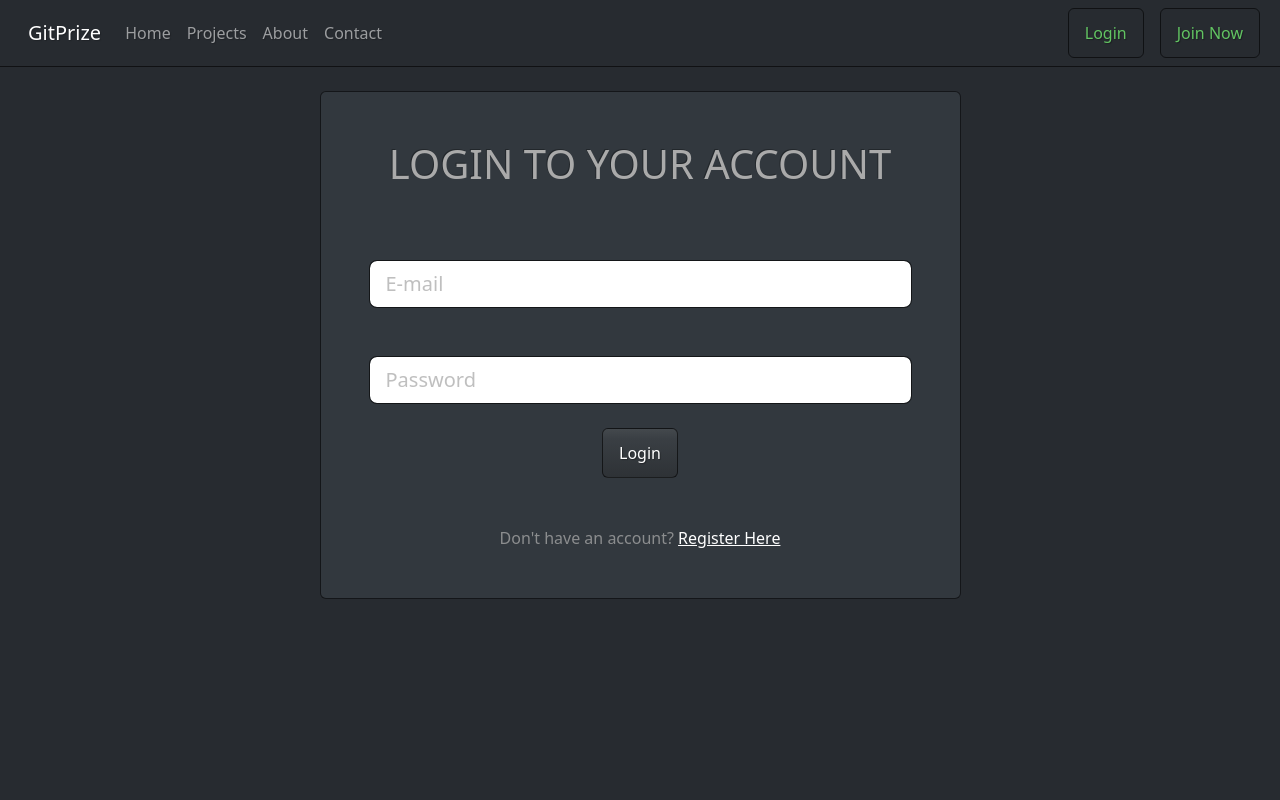
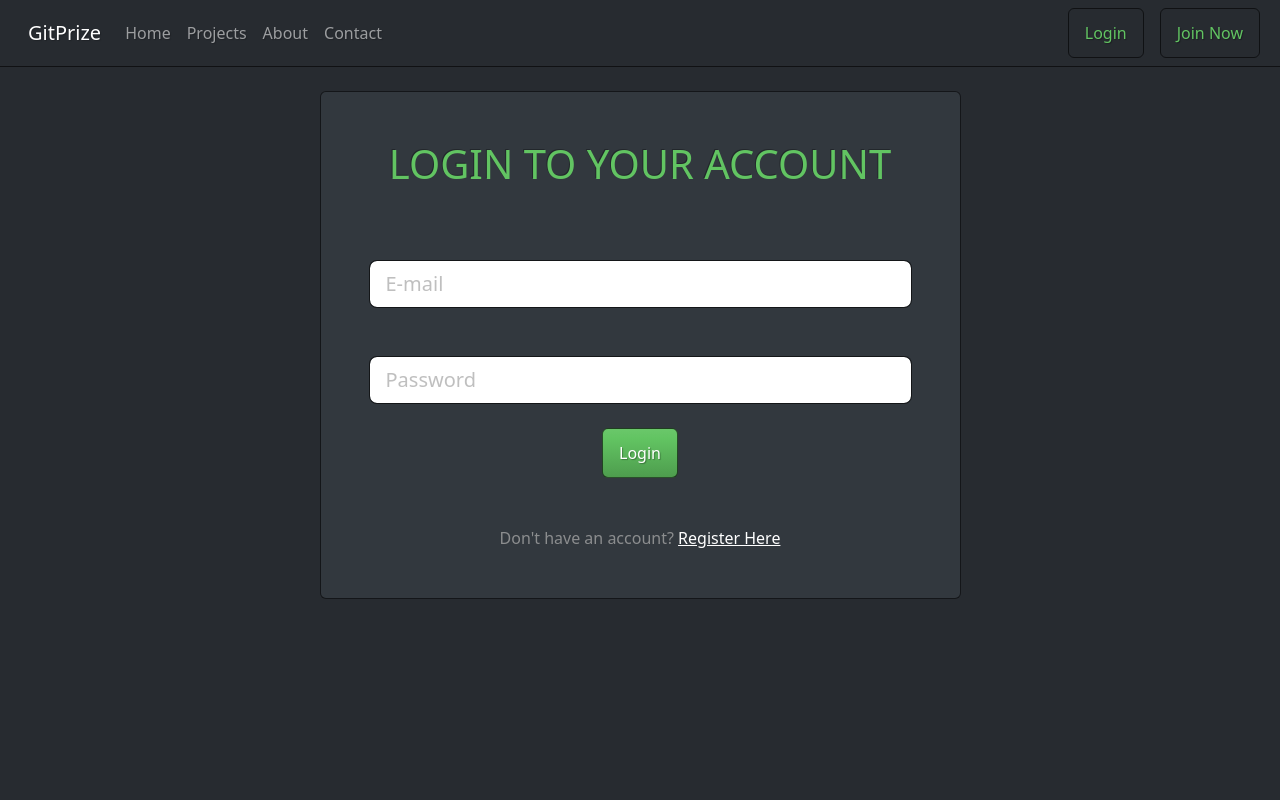
Before and after one commit to coulterkyle/Project-3, a React (Vite) app in the folder client/: page /login in a window 1280 px wide. Shown: the top 800 px of the page. Built offline with nearby package versions, Linux system fonts and the light colour scheme.

Commit message:
updated colors for login and sign up forms

```diff
--- a/client/src/pages/Login.jsx
+++ b/client/src/pages/Login.jsx
@@ -37,7 +37,7 @@ function Login(props) {
             <div className="col-12 col-md-9 col-lg-7">
               <div className="card">
                 <div className="card-body p-5">
-                  <h1 className="text-uppercase text-center mb-5">Login to your account</h1>
+                  <h1 className="text-uppercase text-center text-success mb-5">Login to your account</h1>
                   <form className="form signup-form" onSubmit={handleFormSubmit}>
                     <div className="form-outline mb-4">
                     <label htmlFor="email" className="form-label"></label>
@@ -69,7 +69,7 @@ function Login(props) {
                     </div>
 
                     <div className="d-flex justify-content-center">
-                    <button className="btn btn-primary" type="submit">Login</button>
+                    <button className="btn btn-success" type="submit">Login</button>
 
                     </div>
 
--- a/client/src/pages/Signup.jsx
+++ b/client/src/pages/Signup.jsx
@@ -74,7 +74,7 @@ function Signup(props) {
             <div className="col-12 col-md-9 col-lg-7">
               <div className="card">
                 <div className="card-body p-5">
-                  <h1 className="text-uppercase text-center mb-5">Create an account</h1>
+                  <h1 className="text-uppercase text-success text-center mb-5">Create an account</h1>
                   <div className="d-flex justify-content-center">
 
                     <button onClick={loginWithGithub}>Login with Github</button>
@@ -154,7 +154,7 @@ function Signup(props) {
                     </div>
 
                     <div className="d-flex justify-content-center">
-                      <button className="btn btn-primary" type="submit">Submit</button>
+                      <button className="btn btn-success" type="submit">Submit</button>
                     </div>
 
                     <p className="text-center text-muted mt-5 mb-0">Have already an account? <Link to="/login">Login Here</Link></p>
```
